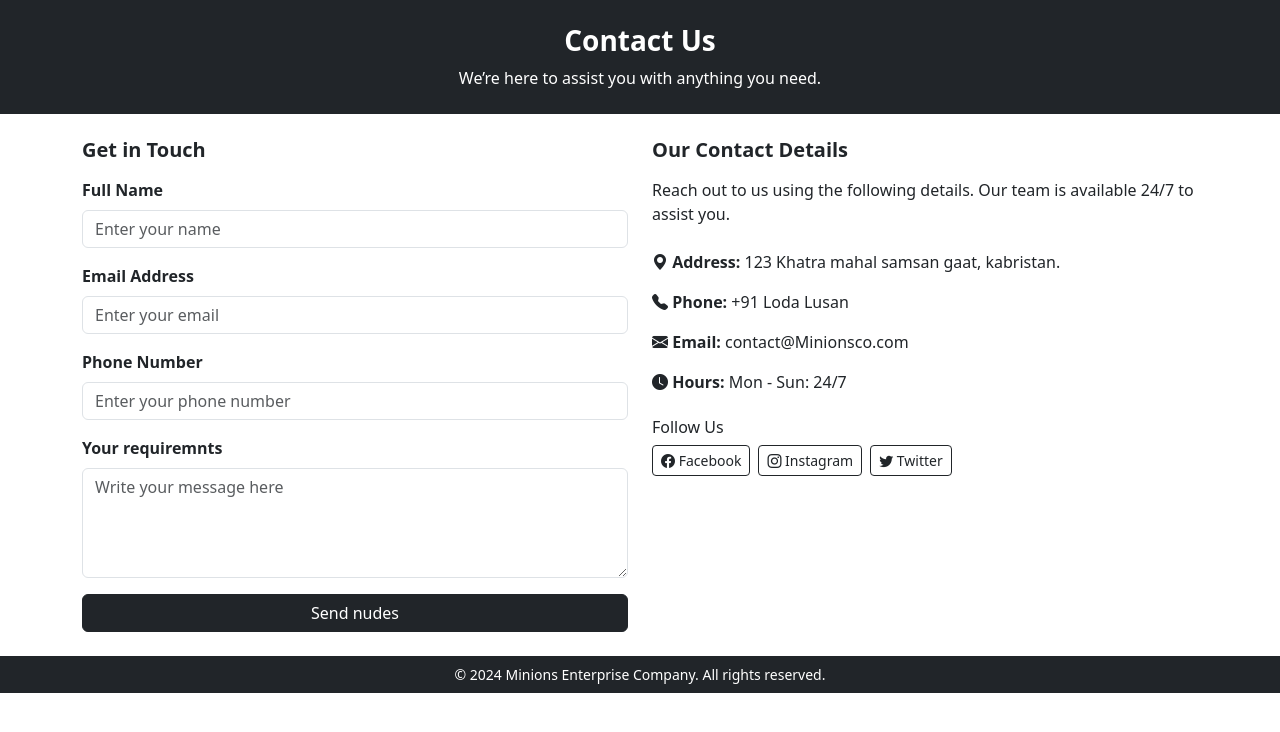
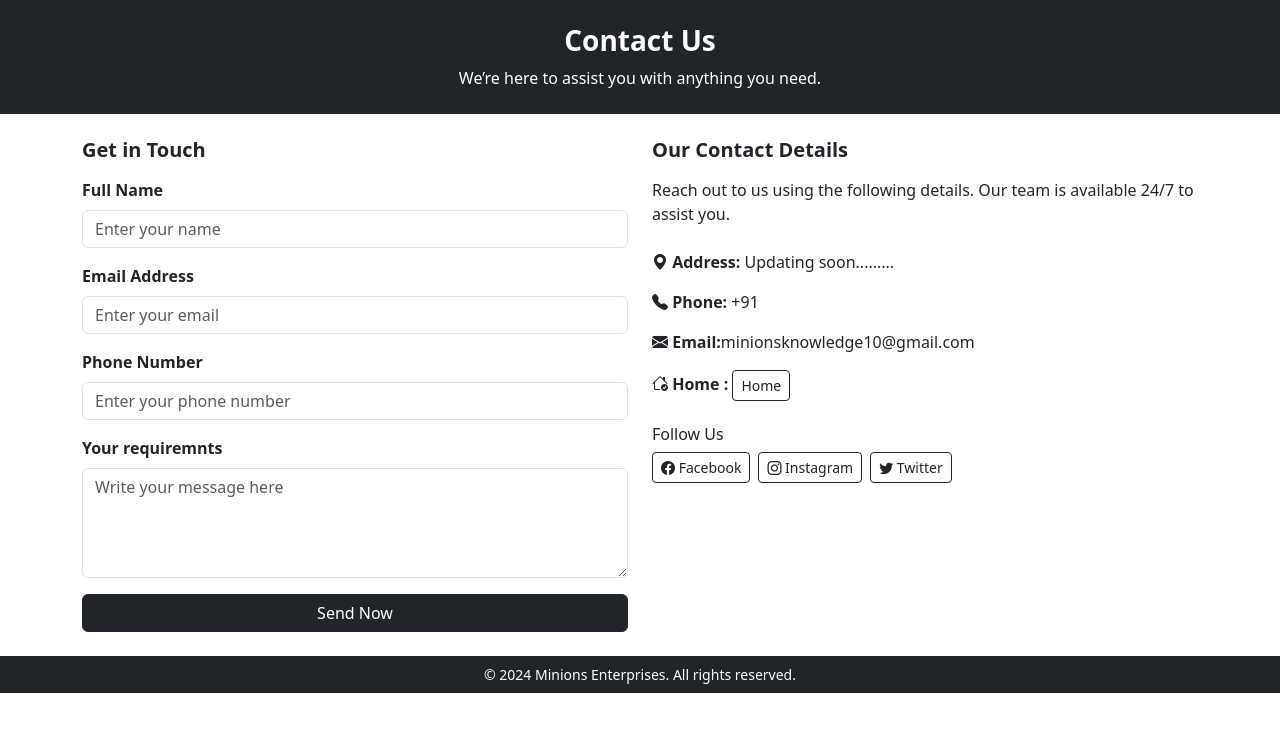
Before and after one commit to Pankaj-exe/MEhomepage, a plain HTML site: page contact.html in a window 1280 px wide. Drawn offline with nearby package versions, Linux system fonts and the light colour scheme.

Commit message:
home page and contact us updated

```diff
--- a/contact.html
+++ b/contact.html
@@ -10,6 +10,7 @@
 
 </head>
 <body>
+    <!-- Navbar -->
     <!-- Header -->
     <header class="bg-dark text-white text-center py-4">
         <h1 class="h3 fw-bold">Contact Us</h1>
@@ -39,7 +40,7 @@
                         <label for="message" class="form-label fw-semibold">Your requiremnts</label>
                         <textarea class="form-control" id="message" rows="4" placeholder="Write your message here" required></textarea>
                     </div>
-                    <button type="submit" class="btn btn-dark w-100">Send nudes</button>
+                    <button type="submit" class="btn btn-dark w-100">Send Now</button>
                 </form>
             </div>
 
@@ -50,19 +51,20 @@
                 <ul class="list-unstyled">
                     <li class="mb-3">
                         <i class="bi bi-geo-alt-fill"></i>
-                        <strong>Address:</strong> 123 Khatra mahal samsan gaat, kabristan.
+                        <strong>Address:</strong> Updating soon.........
                     </li>
                     <li class="mb-3">
                         <i class="bi bi-telephone-fill"></i>
-                        <strong>Phone:</strong> +91 Loda Lusan
-                    </li>
+                        <strong>Phone:</strong> +91
+                    </li-->
                     <li class="mb-3">
                         <i class="bi bi-envelope-fill"></i>
-                        <strong>Email:</strong> contact@Minionsco.com
+                        <strong>Email:</strong>minionsknowledge10@gmail.com
                     </li>
                     <li>
-                        <i class="bi bi-clock-fill"></i>
-                        <strong>Hours:</strong> Mon - Sun: 24/7
+                        <i class="bi bi-house-check"></i>
+                        <strong>Home :</strong>
+                        <a href="#" class="btn btn-outline-dark btn-sm">Home</a>
                     </li>
                 </ul>
                 <h3 class="h6 mt-4 text-center text-md-start">Follow Us</h3>
@@ -77,7 +79,7 @@
 
     <!-- Footer -->
     <footer class="bg-dark text-white text-center py-2">
-        <p class="mb-0 small">&copy; 2024 Minions Enterprise Company. All rights reserved.</p>
+        <p class="mb-0 small">&copy; 2024 Minions Enterprises. All rights reserved.</p>
     </footer>
 
     <!-- Bootstrap JS and dependencies -->
```
